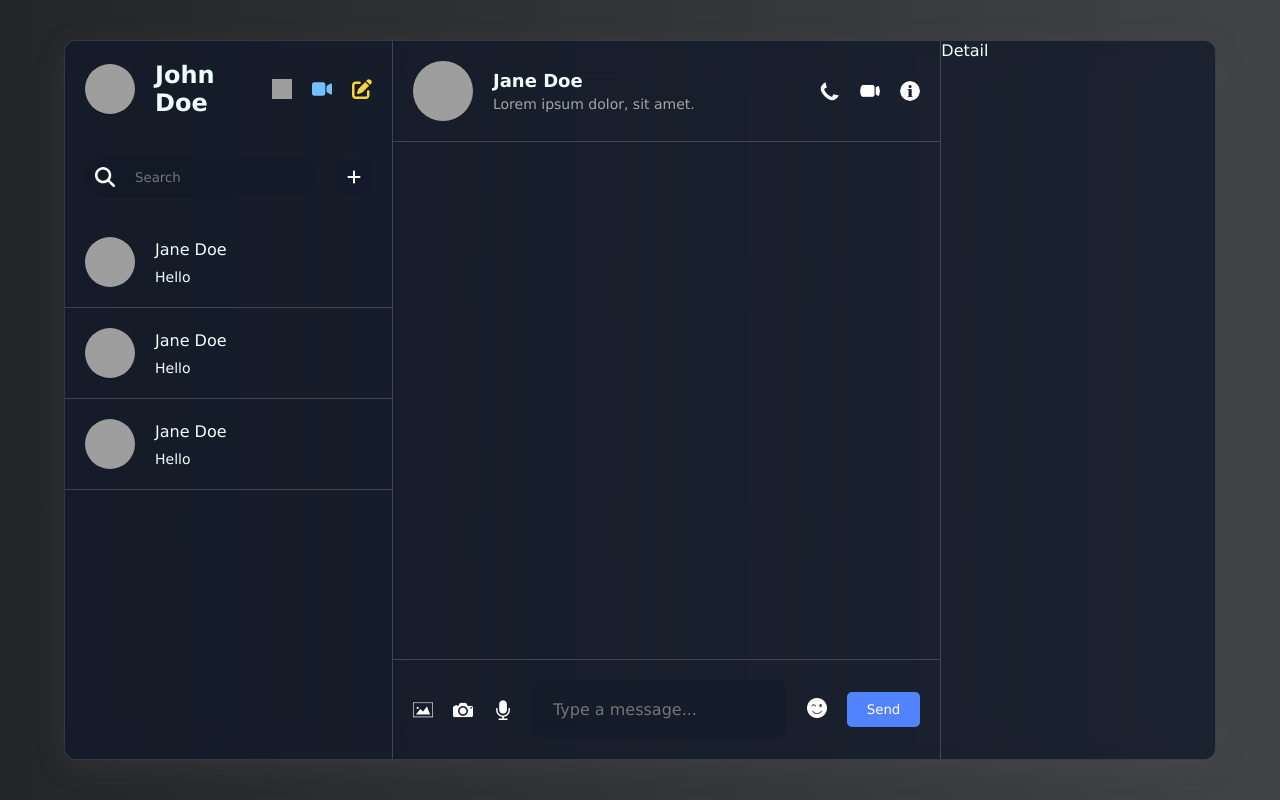
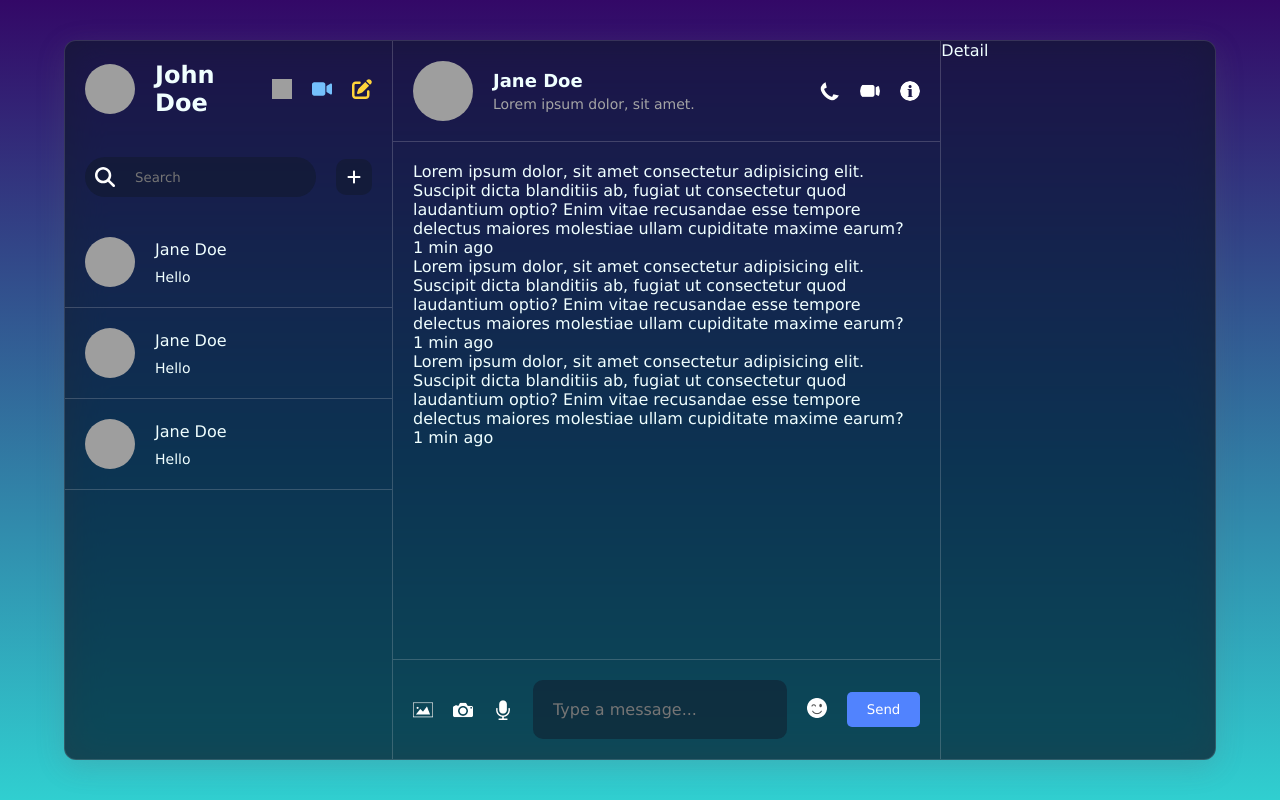
Before and after one commit to glen654/React-Chat-App, a React (Vite) app: page / in a window 1280 px wide. Built offline with nearby package versions, Linux system fonts and the light colour scheme; grey boxes are pictures that could not be loaded.

Commit message:
implemented center of the chat component

```diff
--- a/src/components/chat/Chat.jsx
+++ b/src/components/chat/Chat.jsx
@@ -27,7 +27,37 @@ const Chat = () => {
           <img src="../../../public/assets/info.png" alt="" />
         </div>
       </div>
-      <div className="center"></div>
+
+      <div className="center">
+        <div className="message own">
+          <div className="texts">
+            <p>Lorem ipsum dolor, sit amet consectetur adipisicing elit.
+              Suscipit dicta blanditiis ab, fugiat ut consectetur quod laudantium optio?
+              Enim vitae recusandae esse tempore delectus maiores molestiae ullam cupiditate maxime earum?
+            </p>
+            <span>1 min ago</span>
+          </div>
+        </div>
+        <div className="message own">
+          <div className="texts">
+            <p>Lorem ipsum dolor, sit amet consectetur adipisicing elit.
+              Suscipit dicta blanditiis ab, fugiat ut consectetur quod laudantium optio?
+              Enim vitae recusandae esse tempore delectus maiores molestiae ullam cupiditate maxime earum?
+            </p>
+            <span>1 min ago</span>
+          </div>
+        </div>
+        <div className="message own">
+          <div className="texts">
+            <p>Lorem ipsum dolor, sit amet consectetur adipisicing elit.
+              Suscipit dicta blanditiis ab, fugiat ut consectetur quod laudantium optio?
+              Enim vitae recusandae esse tempore delectus maiores molestiae ullam cupiditate maxime earum?
+            </p>
+            <span>1 min ago</span>
+          </div>
+        </div>
+      </div>
+
       <div className="bottom">
         <div className="icons">
           <img src="../../../public/assets/img.png" alt="" />
--- a/src/index.css
+++ b/src/index.css
@@ -8,13 +8,27 @@
 
 body{
   background: #232526;
-  background: -webkit-linear-gradient(to left, #414345, #232526);
-  background: linear-gradient(to left, #414345, #232526);
+  background-image: linear-gradient(to top, #30cfd0 0%, #330867 100%);
   display: flex;
   align-items: center;
   justify-content: center;
   height: 100vh;
   color: azure;
+}
+
+
+@keyframes background {
+  0% {
+    background-position: 0% 50%;
+  }
+
+  50% {
+    background-position: 100% 50%;
+  }
+
+  100% {
+    background-position: 0% 50%;
+  }
 }
 
 .container{
```
